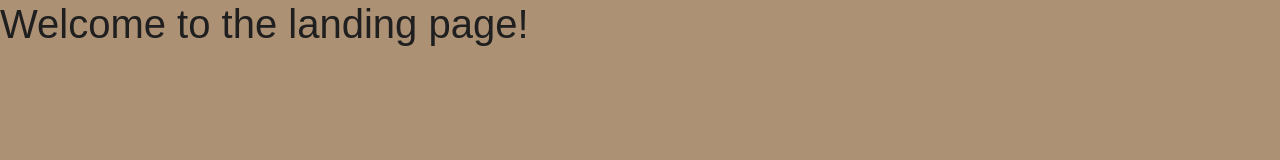
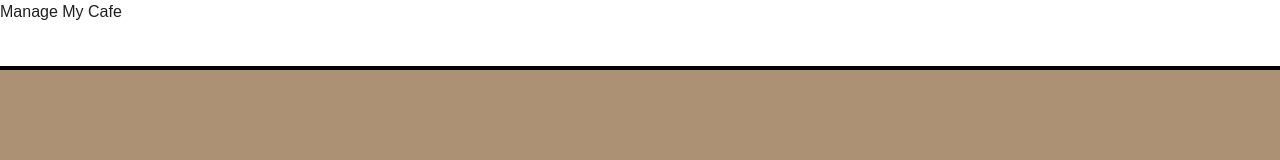
Before and after one commit to oelderinkX/managemycafelanding, a website: page webpage/index.html in a window 1280 px wide. Drawn offline with nearby package versions, Linux system fonts and the light colour scheme; files whose address does not match are found by name.

Commit message:
graphixc

```diff
--- a/webpage/index.html
+++ b/webpage/index.html
@@ -1,7 +1,7 @@
 <!DOCTYPE html>
 <html lang="en">
 <head>
-    <title>Login</title>
+    <title>Manage My Cafe</title>
     <meta name="viewport" content="width=device-width, initial-scale=1.0, shrink-to-fit=no">
     <link rel="stylesheet" href="https://maxcdn.bootstrapcdn.com/bootstrap/4.0.0/css/bootstrap.min.css" integrity="sha384-Gn5384xqQ1aoWXA+058RXPxPg6fy4IWvTNh0E263XmFcJlSAwiGgFAW/dAiS6JXm" crossorigin="anonymous">
 
@@ -18,11 +18,20 @@
           color: #1f1f1f !important;
           font-family: Arial, Helvetica, sans-serif;
         }
+
+        .header {
+            min-height: 70px;
+            background: url("/images/header_background.png");
+            background-size: 100% 100%;
+            background-repeat: repeat-x;
+        }
     </style>
 </head>
 <html>
 <body>
-    <h1>Welcome to the landing page!</h1>
+    <div class="header">
+        Manage My Cafe
+    </div>
 </body>
 <script>
     // do nothing at the moment!
```
Also changed, not shown: images/header_background.png (added).
